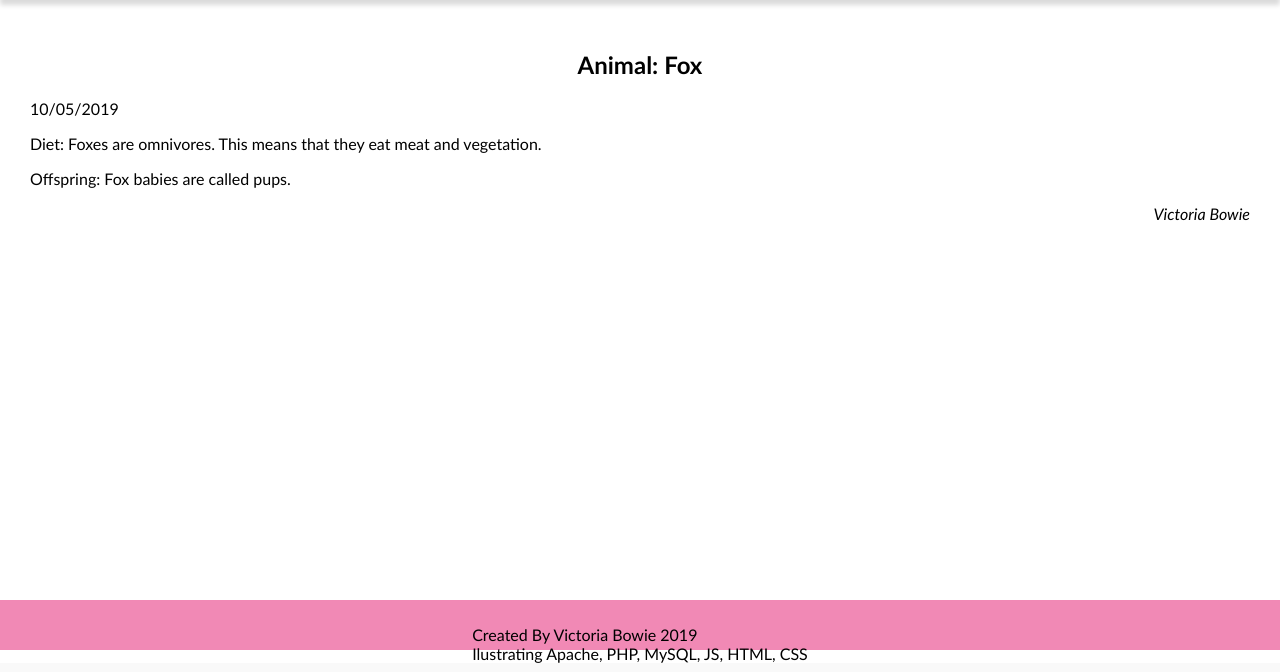
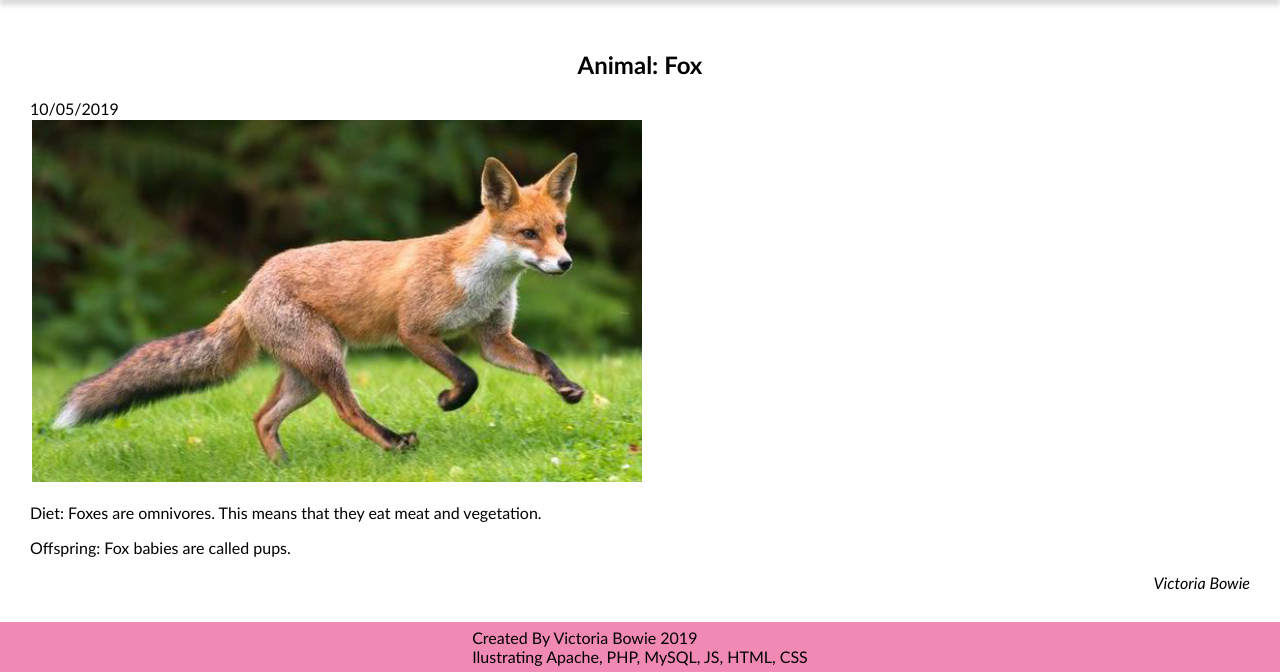
Before and after one commit to victoriabowie/vb-blog-cms, a PHP site: page /post.php in a window 1280 px wide. Shown: the part 150-822 px from the top of the page. Run offline with PHP 8.4, Linux system fonts and the light colour scheme.

Commit message:
added images

```diff
--- a/footer.php
+++ b/footer.php
@@ -1,6 +1,5 @@
 <footer>
-<br>
-<br>
+
     Created By Victoria Bowie 2019
     <br>
     Ilustrating Apache, PHP, MySQL, JS, HTML, CSS
--- a/post.php
+++ b/post.php
@@ -9,11 +9,12 @@
         <main>
             <?php
                 function getPostDetailsFromDatabase() {
-
+//This means to hardcode = to this post fox
                 $postDetails = array('title' => 'Animal: Fox',
                                         'date' => '10/05/2019',
                                         'author' => 'Victoria Bowie',
-                                        'content' => '<p> Diet: Foxes are omnivores. This means that they eat meat and vegetation.</p>
+                                        'content' => '<img src="images/fox.jpg" width="30%" title="Happy Fox" alt="Fox in Field"/
+                                        class="pic1"><p> Diet: Foxes are omnivores. This means that they eat meat and vegetation.</p>
                                             <p> Offspring: Fox babies are called pups.</p>'
                                         );
                     return $postDetails;
```
Also changed, not shown: images/fox.jpg (added), images/groundhog.jpg (added), images/rabbit.jpg (added), images/raccoon.jpg (added), images/skunk.jpg (added).
